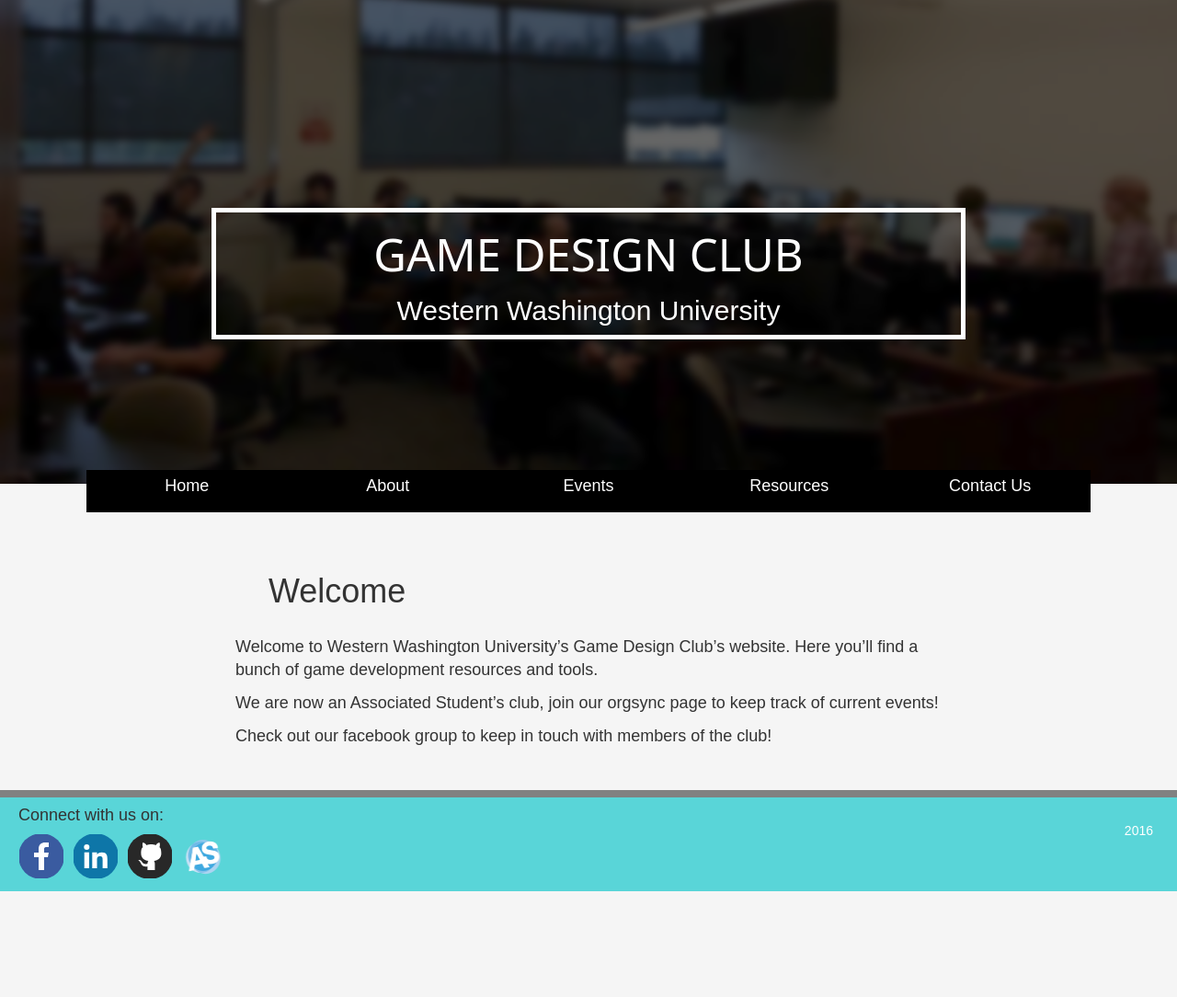
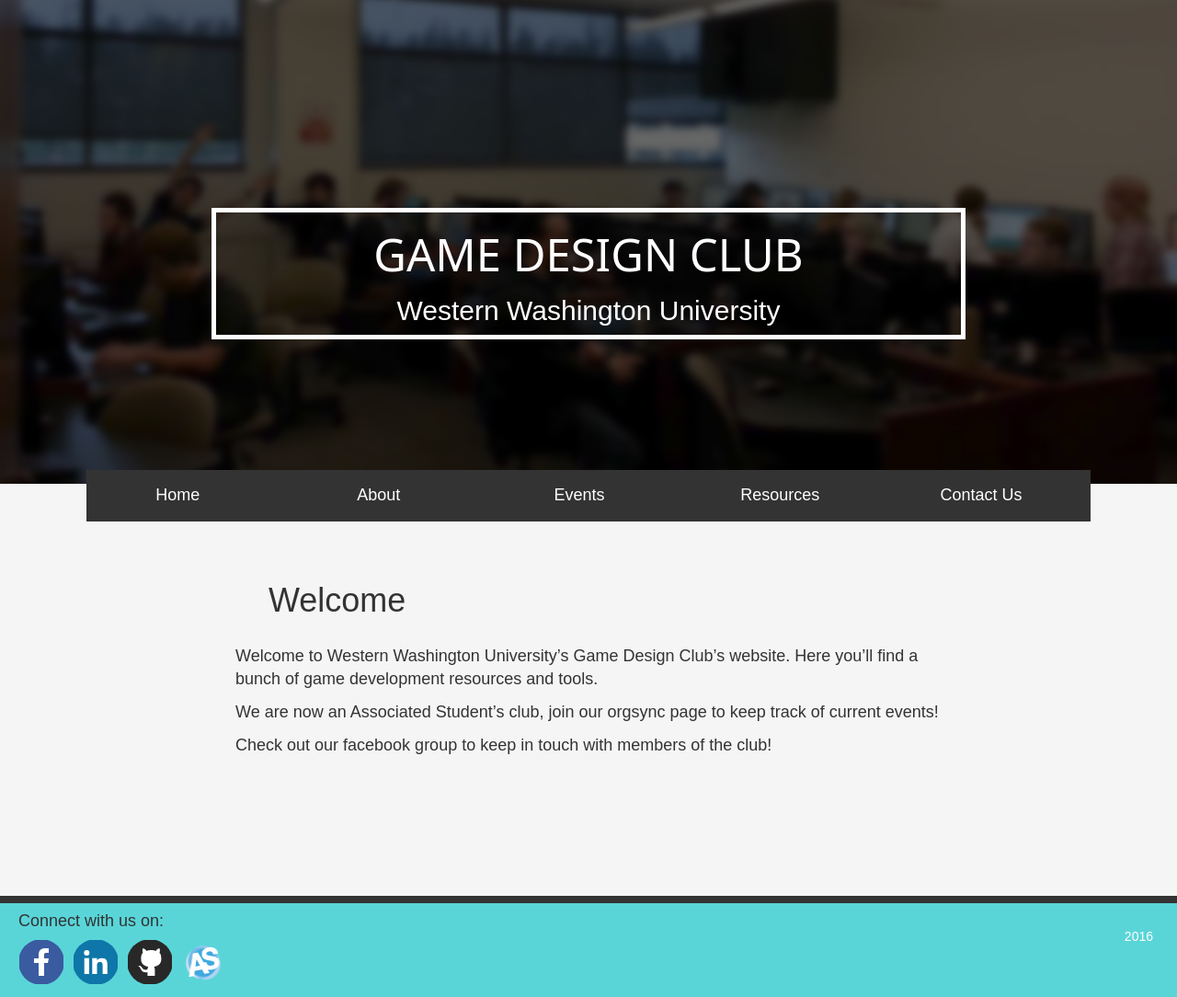
Before and after one commit to WWUGameDevClub/WWUGameDevClub.github.io, a Jekyll site: the page built from index.html, in a window 1280 px wide. Shown: the whole page at 92% size. Built offline with Jekyll 4.4.1, drawn with Linux system fonts in a browser that asks for light colours; before the commit the page ends 969 px from its top, so only the background shows below that.

Commit message:
Adjustment with style.sass

```diff
--- a/css/style.sass
+++ b/css/style.sass
@@ -83,25 +83,24 @@ ul.main_menu
 
 .main_menu
   div
-    background-color: black
+    background-color: #333333
+    text-align: center
     li
       display: inline-block
-      padding: 0 30px
+      padding: 0 10px
       font-size: 18px
-      margin-top: 5px
+      margin-top: 15px
       margin-bottom: 15px
+      margin-left: -20px
 
     a
       text-decoration: none
       color: white
-      padding: 10px
+      padding: 18px 50px
       white-space: nowrap
 
       &:hover
         color: #59d5d8
-
-        /*    background-color: antiquewhite;
-        /*    padding-bottom: 1em;
         transition: ease-in-out .10s
   ul
     display: none
@@ -135,12 +134,13 @@ footer
   /*    margin-top: 100px;
   margin: 0
   padding: 0
-  margin-top: 45px
+  //margin-top: 45px
+  margin-top: 150px
   height: 110px
   background-color: #59d5d8
 #empty
   height: 8px
-  background-color: #818181
+  background-color: #333333
 .connect
   padding: 0px 20px
   float: left
```
